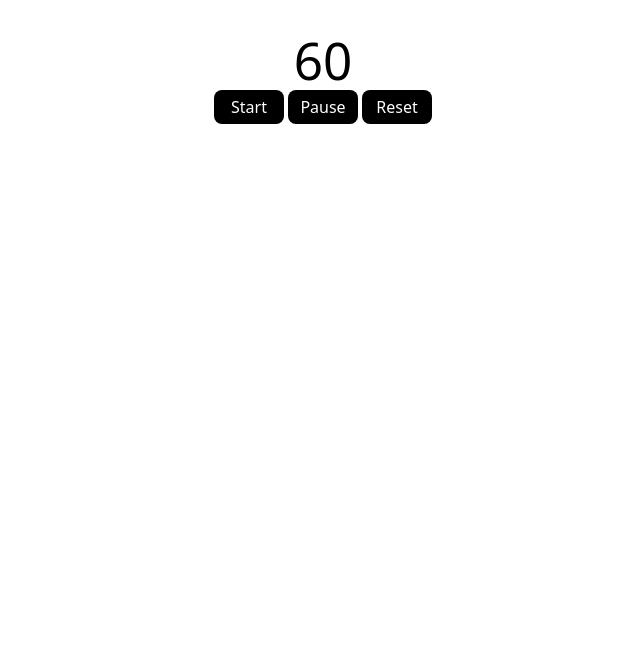
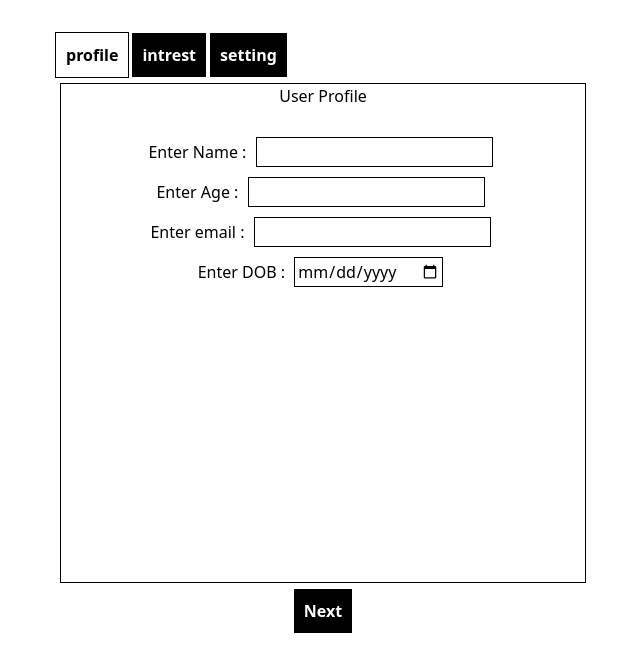
Before and after one commit to DivyaGaurav21/js--react-2k26, a React (Vite) app in the folder react-devlop/: page /infinite-que1 in a window 1280 px wide. Shown: the top 672 px of the page, without its empty margins (317-957 px from the left). Built offline with nearby package versions, Linux system fonts and the light colour scheme.

Commit message:
added form in tab zepto interview question

```diff
--- a/react-devlop/src/App.css
+++ b/react-devlop/src/App.css
@@ -13,3 +13,52 @@ section {
   padding: 2rem;
   border-radius: 0.5rem;
 }
+
+
+
+
+
+
+
+
+
+
+
+/* CSS for akshay saini module  */
+
+.tabs{
+  display: flex;
+  gap:2px
+}
+
+.bttn{
+  background-color: black;
+  border:1px solid white;
+  color: white;
+  font-weight: 600;
+  padding: 10px;
+  cursor: pointer;
+}
+.active-btn{
+  background: white;
+  border: 1px solid black;
+  color: black;
+  font-weight: 600;
+  padding: 10px;
+  cursor: pointer;
+}
+
+.active-tab{
+  border: 1px solid black;
+  height: 500px;
+  margin: 5px;
+}
+.inp{
+  border: 1px solid black;
+  padding: 2px;
+  margin: 5px;
+}
+h4{
+  font-weight: 700;
+  font-size: 24px;
+}
--- a/react-devlop/src/App.jsx
+++ b/react-devlop/src/App.jsx
@@ -94,7 +94,8 @@
 
 
 import './App.css'
-import CountdownTimer from './components/question/CountdownTimer';
+import TabForm from './components/akshay-saini/tab-form/TabForm';
+// import CountdownTimer from './components/question/CountdownTimer';
 // import DebaunceSearch from './components/question/DebaunceSearch';
 // import InfiniteScroll from './components/question/InfiniteScroll';
 // import ProgressBar from './components/question/ProgressBar';
@@ -141,7 +142,8 @@ function App() {
       {/* <Accordion/> */}
       {/* <InfiniteScroll/> */}
       {/* <DebaunceSearch/> */}
-      <CountdownTimer/>
+      {/* <CountdownTimer/> */}
+      <TabForm/>
     </>
   )
 }
--- /dev/null
+++ b/react-devlop/src/components/akshay-saini/pagination/Pagination.jsx
@@ -0,0 +1,9 @@
+import React from 'react'
+
+const Pagination = () => {
+  return (
+    <div>Pagination</div>
+  )
+}
+
+export default Pagination
--- /dev/null
+++ b/react-devlop/src/components/akshay-saini/tab-form/Intrest.jsx
@@ -0,0 +1,100 @@
+import React from "react";
+
+const Intrest = ({ formData, setFormData }) => {
+  const handleSelectChange = (e) => {
+    const { value, checked } = e.target;
+    if (checked) {
+      setFormData((prev) => ({
+        ...prev,
+        intrest: [...prev.intrest, value],
+      }));
+    } else {
+      setFormData((prev) => ({
+        ...prev,
+        intrest: prev.intrest.filter((item) => item != value),
+      }));
+    }
+  };
+
+  const handleInterestChange = (e) => {
+    const { name, value } = e.target;
+    setFormData((prevData) => ({
+      ...prevData,
+      [name]: value,
+    }));
+  };
+
+  return (
+    <div>
+      <h2>Intrest</h2>
+      <br />
+      {/* select input  */}
+      <h4>Intrests</h4>
+      <label>yoga</label>
+      <input
+        type="checkbox"
+        value="yoga"
+        checked={formData.intrest.includes("yoga")}
+        onChange={handleSelectChange}
+      />
+      <br />
+      <label>Gym</label>
+      <input
+        type="checkbox"
+        value="gym"
+        checked={formData.intrest.includes("gym")}
+        onChange={handleSelectChange}
+      />
+      <br />
+      <label>Gender</label>
+      <input
+        type="checkbox"
+        value="running"
+        checked={formData.intrest.includes("running")}
+        onChange={handleSelectChange}
+      />
+      <br />
+      {/* radio input  */}
+      <h4>Gender</h4>
+      <label> Male </label>
+      <input
+        type="radio"
+        value="male"
+        name="gender"
+        checked={formData.gender === "male"}
+        onChange={handleInterestChange}
+      />
+      <label> Female </label>
+      <input
+        type="radio"
+        value="female"
+        name="gender"
+        checked={formData.gender === "female"}
+        onChange={handleInterestChange}
+      />
+      <label> Others </label>
+      <input
+        type="radio"
+        value="others"
+        name="gender"
+        checked={formData.gender === "others"}
+        onChange={handleInterestChange}
+      />
+      {/* select profession  */}
+      <h4>Select Profession</h4>
+      <select
+        name="profession"
+        value={formData.profession}
+        onChange={handleInterestChange}
+      >
+        <option value="">select profession</option>
+        <option value="student">Student</option>
+        <option value="teacher">Teacher</option>
+        <option value="staff">Staff</option>
+      </select>
+      <br />
+    </div>
+  );
+};
+
+export default Intrest;
--- /dev/null
+++ b/react-devlop/src/components/akshay-saini/tab-form/Profile.jsx
@@ -0,0 +1,61 @@
+import React from "react";
+
+const Profile = ({ formData, setFormData, error }) => {
+  const inputChangeHandler = (e) => {
+    const { name, value } = e.target;
+    setFormData((prevData) => ({
+      ...prevData,
+      [name]: value,
+    }));
+  };
+
+  console.log(error, "err")
+
+  return (
+    <div>
+      <h2>User Profile</h2>
+      <br/>
+      <label>Enter Name : </label>
+      <input
+        name="name"
+        type="text"
+        value={formData.name}
+        onChange={inputChangeHandler}
+        className="inp"
+      />
+      {error.name && <span>{error.name}</span>}
+      <br />
+      <label>Enter Age : </label>
+      <input
+        name="age"
+        type="number"
+        value={formData.age}
+        onChange={inputChangeHandler}
+        className="inp"
+      />
+       {error.age && <span>{error.age}</span>}
+      <br />
+      <label>Enter email : </label>
+      <input
+        name="email"
+        type="email"
+        value={formData.email}
+        onChange={inputChangeHandler}
+        className="inp"
+      />
+       {error.email && <span>{error.email}</span>}
+      <br />
+      <label>Enter DOB : </label>
+      <input
+        name="dob"
+        type="date"
+        value={formData.dob}
+        onChange={inputChangeHandler}
+        className="inp"
+      />
+      <br />
+    </div>
+  );
+};
+
+export default Profile;
--- /dev/null
+++ b/react-devlop/src/components/akshay-saini/tab-form/Setting.jsx
@@ -0,0 +1,77 @@
+import React from "react";
+
+const Setting = ({ formData, setFormData }) => {
+  const themeChangeHandler = (e) => {
+    const { checked, value } = e.target;
+    if (checked) {
+      setFormData((prev) => ({
+        ...prev,
+        impSetting: [...prev.impSetting, value],
+      }));
+    } else {
+      setFormData((prev) => ({
+        ...prev,
+        impSetting: prev.impSetting.filter((item) => item != value),
+      }));
+    }
+  };
+
+  const inputChange = (e) => {
+    const { name, value } = e.target;
+    setFormData((prev) => ({
+      ...prev,
+      [name]: value,
+    }));
+  };
+
+  return (
+    <div>
+      <h4>Setting</h4>
+      <br />
+      <h2>Theme Stting</h2>
+      <br />
+      <label>dark</label>
+      <input
+        name="theme"
+        type="radio"
+        value="dark"
+        checked={formData.theme === "dark"}
+        onChange={inputChange}
+      />
+      <label>light</label>
+      <input
+        name="theme"
+        type="radio"
+        value="light"
+        checked={formData.theme === "light"}
+        onChange={inputChange}
+      />
+      <br />
+      <label>notificatin</label>
+      <input
+        type="checkbox"
+        value="notification"
+        checked={formData.impSetting.includes("notification")}
+        onChange={themeChangeHandler}
+      />
+      <br />
+      <label>sound</label>
+      <input
+        type="checkbox"
+        value="sound"
+        checked={formData.impSetting.includes("sound")}
+        onChange={themeChangeHandler}
+      />
+      <br />
+      <label>service</label>
+      <input
+        type="checkbox"
+        value="service"
+        checked={formData.impSetting.includes("service")}
+        onChange={themeChangeHandler}
+      />
+    </div>
+  );
+};
+
+export default Setting;
--- /dev/null
+++ b/react-devlop/src/components/akshay-saini/tab-form/TabForm.jsx
@@ -0,0 +1,108 @@
+//FORM IN TAB (reuasability, modularity)
+//PROFILE INPUT - 1 (name , email, dob , age) -- need validation
+//INTREST INPUT -2 (3 intrest checked input, gender radio input , select profession)
+//SETTING INPUT - 3 (dark/light theme radio, select checked notificatin | sound | service)
+
+import React, { useState } from "react";
+import Profile from "./Profile";
+import Intrest from "./Intrest";
+import Setting from "./Setting";
+
+const TabForm = () => {
+  let [activeTab, setActiveTab] = useState(0);
+  const [formData, setFormData] = useState({
+    name: "",
+    email: "",
+    dob: "",
+    age: "",
+    gender: "",
+    intrest: [],
+    profession: "",
+    theme: "",
+    impSetting: [],
+  });
+
+  const [error, setError] = useState({});
+
+  const profileValidation = () => {
+    console.log("call");
+    const err = {};
+    if (!formData.name  || formData.name.length < 2) {
+      err.name = "name is not valid | required";
+    }
+    if (!formData.age || formData.age < 18) {
+      err.age = "age is less than 18 | required";
+    }
+    if (!formData.email || formData.email.length < 2) {
+      err.email = "email required | not valid";
+    }
+
+    setError(err);
+
+    return error.name || err.age || err.email;
+  };
+
+  const intrestValidation = () => {};
+
+  const formConfig = [
+    {
+      tab: "profile",
+      component: Profile,
+      validate: profileValidation,
+    },
+    {
+      tab: "intrest",
+      component: Intrest,
+      validate: intrestValidation,
+    },
+    {
+      tab: "setting",
+      component: Setting,
+    },
+  ];
+
+  const handleFormSubmit = () => {
+    console.log(formData, "qq");
+  };
+
+  const ActiveComponent = formConfig[activeTab].component;
+
+  const handleNextTab = () => {
+    if (!formConfig[activeTab].validate()) {
+      setActiveTab((curr) => curr + 1);
+    }
+  };
+
+  return (
+    <div>
+      <div className="tabs">
+        {formConfig.map((config, index) => (
+          <div key={config.tab}>
+            <button
+              className={index === activeTab ? "active-btn" : "bttn"}
+              onClick={() => setActiveTab(index)}
+            >
+              {config.tab}
+            </button>
+          </div>
+        ))}
+      </div>
+      <div className="active-tab">
+        <ActiveComponent
+          formData={formData}
+          setFormData={setFormData}
+          error={error}
+        />
+      </div>
+      <button className={`bttn ${activeTab === 0 && "hidden"}`}>prev</button>
+      <button
+        className="bttn"
+        onClick={activeTab === 2 ? handleFormSubmit : handleNextTab}
+      >
+        {activeTab === 2 ? "Submit" : "Next"}
+      </button>
+    </div>
+  );
+};
+
+export default TabForm;
--- a/react-devlop/src/index.css
+++ b/react-devlop/src/index.css
@@ -52,7 +52,7 @@ textarea{
 }
 
 select{
-  width: 100%;
+
   padding: 8px;
   font-size: 15px;
   border-radius: 10px;
@@ -76,3 +76,8 @@ p{
 .no-scrollbar::-webkit-scrollbar {
     display: none;
   }
+
+span{
+  font-size: 10px;
+  color: red;
+}
```
